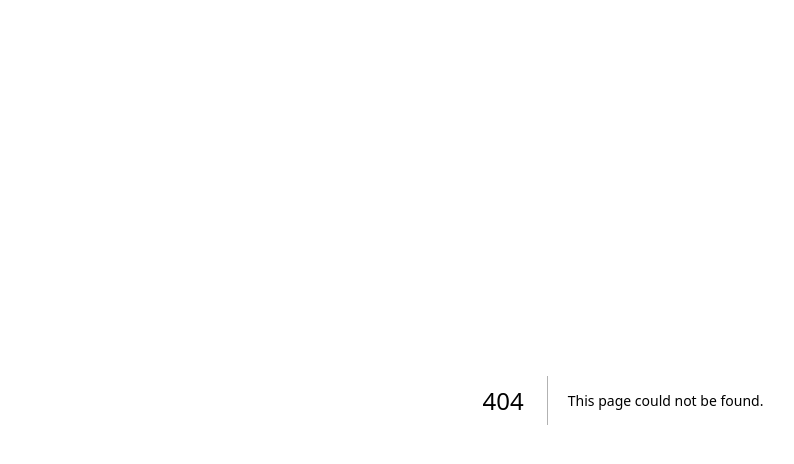
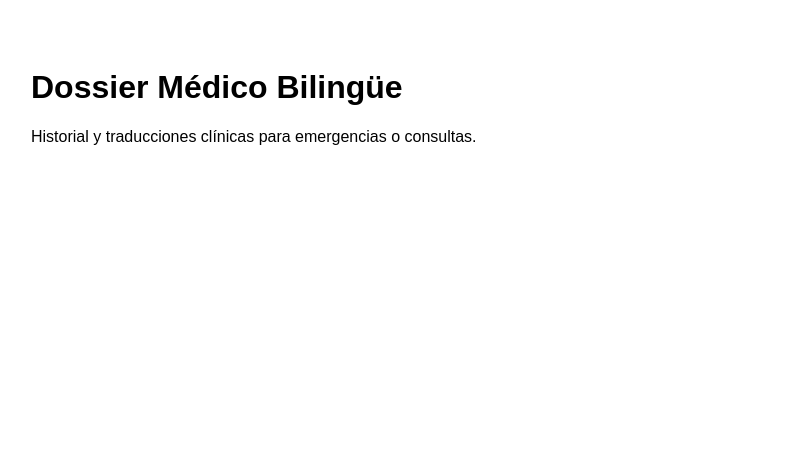
Before and after one commit to anseatico/panama-expat-copilot, a Next.js app: page /medico in a window 1280 px wide. Before the commit this address had no page. Shown: the top 464 px of the page, without its empty margins (17-811 px from the left). Built offline with nearby package versions, Linux system fonts and the light colour scheme.

Commit message:
Create medico.tsx

```diff
--- /dev/null
+++ b/pages/medico.tsx
@@ -0,0 +1,8 @@
+export default function MedicoPage() {
+  return (
+    <div style={{ padding: "40px", fontFamily: "sans-serif" }}>
+      <h1>Dossier Médico Bilingüe</h1>
+      <p>Historial y traducciones clínicas para emergencias o consultas.</p>
+    </div>
+  );
+}
```
